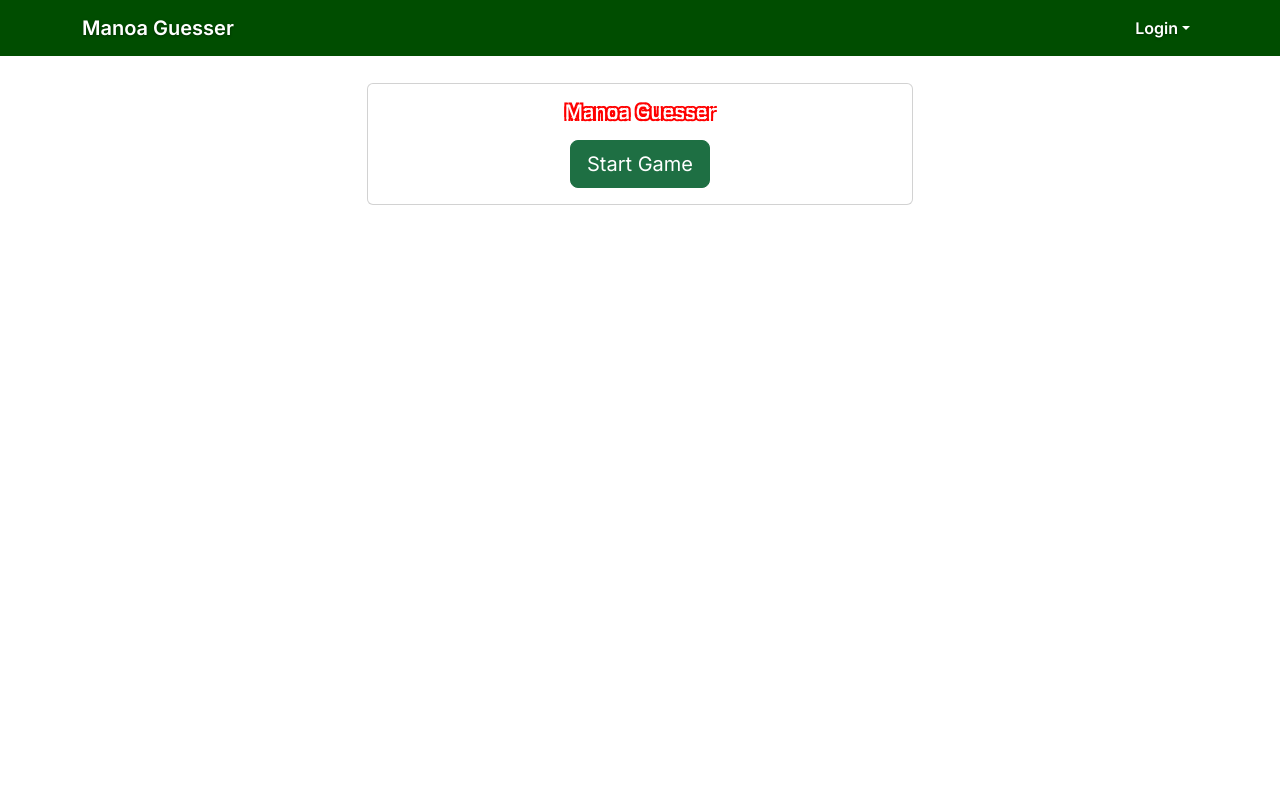
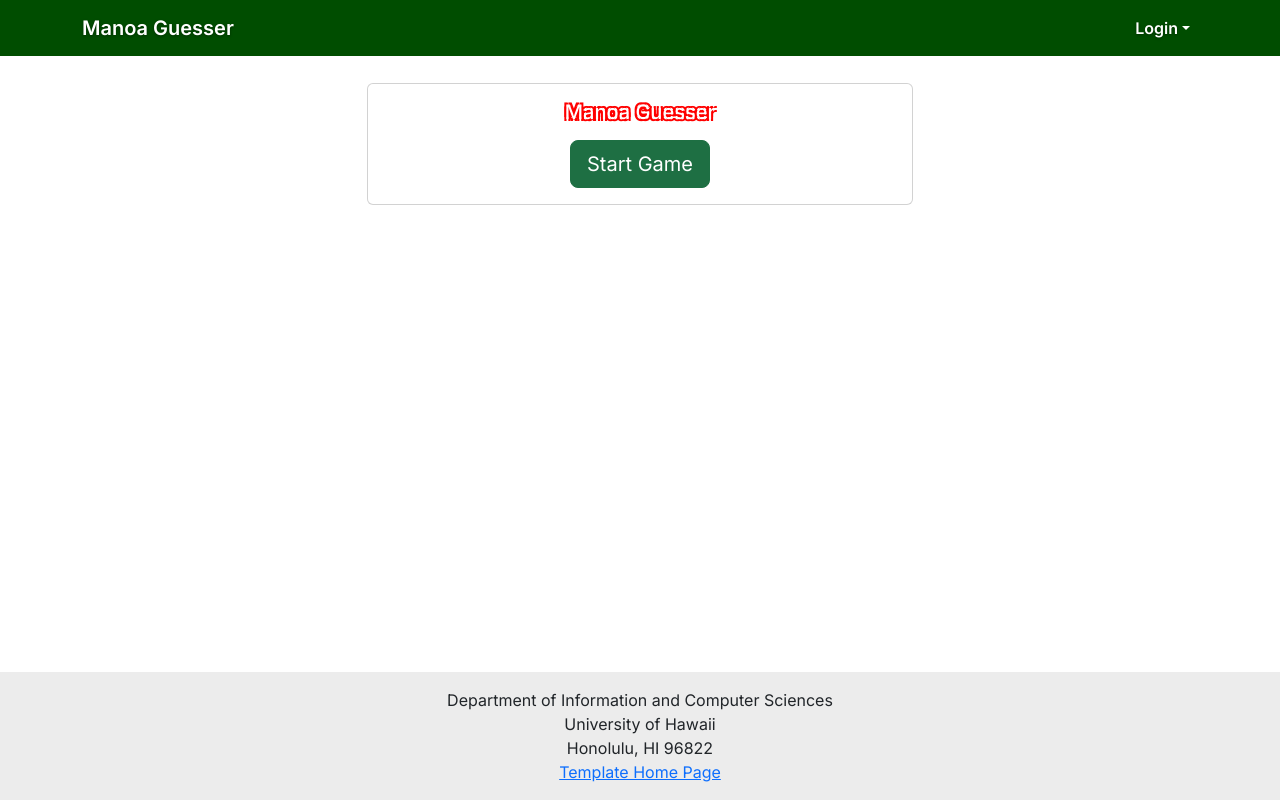
Before and after one commit to manoa-guesser/manoa-guesser, a Next.js app: page /game in a window 1280 px wide. Built offline with nearby package versions, Linux system fonts and the light colour scheme; no server answers; the database is empty.

Commit message:
Added UHM Logo as browser tab icon

```diff
--- a/src/app/layout.tsx
+++ b/src/app/layout.tsx
@@ -3,7 +3,7 @@
 import 'bootstrap/dist/css/bootstrap.min.css';
 import './globals.css';
 import 'leaflet/dist/leaflet.css';
-// import Footer from '@/components/Footer';
+import Footer from '@/components/Footer';
 import NavBar from '@/components/Navbar';
 import Providers from './providers';
 
@@ -13,6 +13,7 @@
   title: 'Manoa Guesser',
   description:
     'A fun geography guessing game focused on the University of Hawaii at Manoa campus and surrounding areas.',
+  icons: 'Hawaii_Warriors_logo.png',
 };
 
 export default function RootLayout({
@@ -27,6 +28,7 @@
         <Providers>
           <NavBar />
           {children}
+          <Footer />
         </Providers>
       </body>
     </html>
```
Also changed, not shown: public/Hawaii_Warriors_logo.png (added).
